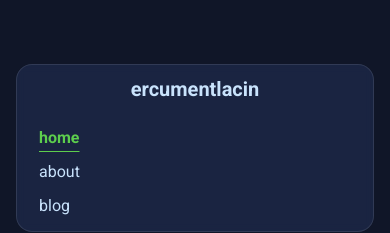
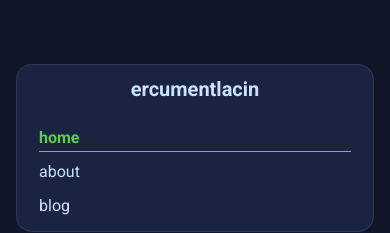
Before and after one commit to ercumentlacin/ercumentlacin.github.io, a Next.js app: page / in a window 390 px wide. Shown: the top 233 px of the page. Built offline with nearby package versions, Linux system fonts and the light colour scheme.

Commit message:
add framer-motion

```diff
--- a/app/about/page.tsx
+++ b/app/about/page.tsx
@@ -1,9 +1,11 @@
+import WithTransition from '@/components/layout/WithTransition';
 import React from 'react';
 import { Balancer } from 'react-wrap-balancer';
 
 export default function AboutPage() {
   return (
-    <article className="prose mx-auto">
+    <WithTransition>
+      <article className="mx-auto prose">
         <h1 className="home-title">
           <Balancer>
             About <span className="text-ghost-500">Me</span>
@@ -15,9 +17,9 @@ export default function AboutPage() {
           </h2>
           <p>
             Hello! I&apos;m Ercüment, a Frontend Developer based in Turkey.
-          I&apos;ve been interested in frontend development since my high school
-          years, and I&apos;ve been professionally involved in this field for
-          the past 4 years.
+            I&apos;ve been interested in frontend development since my high
+            school years, and I&apos;ve been professionally involved in this
+            field for the past 4 years.
           </p>
         </section>
         <section>
@@ -48,8 +50,8 @@ export default function AboutPage() {
             <Balancer>Passion for UI Development</Balancer>
           </h2>
           <p>
-          I thoroughly enjoy working on UI development. Adding new features and
-          seeing them come to life in a live environment brings me joy.
+            I thoroughly enjoy working on UI development. Adding new features
+            and seeing them come to life in a live environment brings me joy.
             Additionally, I strive to continually improve myself in order to
             enhance user experience.
           </p>
@@ -69,9 +71,10 @@ export default function AboutPage() {
             <Balancer>Favorite Frontend Tools and Libraries</Balancer>
           </h2>
           <p>
-          Some of my favorite frontend tools and libraries include TailwindCSS,
-          Zod, Tanstack React Query, and React Toastify. These tools help me
-          make my projects more efficient and visually appealing.
+            Some of my favorite frontend tools and libraries include
+            TailwindCSS, Zod, Tanstack React Query, and React Toastify. These
+            tools help me make my projects more efficient and visually
+            appealing.
           </p>
         </section>
         <section>
@@ -80,10 +83,11 @@ export default function AboutPage() {
           </h2>
           <p>
             My future career goal is to become even more successful and continue
-          my development journey. I aim to learn new things in every project and
-          strive to become a better developer.
+            my development journey. I aim to learn new things in every project
+            and strive to become a better developer.
           </p>
         </section>
       </article>
+    </WithTransition>
   );
 }
--- a/app/blog/[slug]/page.tsx
+++ b/app/blog/[slug]/page.tsx
@@ -1,4 +1,5 @@
 /* eslint-disable react/no-danger */
+import WithTransition from '@/components/layout/WithTransition';
 import { Mdx } from '@/components/mdx';
 import { allBlogs } from 'contentlayer/generated';
 import type { Metadata } from 'next';
@@ -61,7 +62,7 @@ export default async function Blog({ params }: Props) {
   if (!post) notFound();
 
   return (
-    <section className="post-container">
+    <WithTransition className="post-container">
       <script
         type="application/ld+json"
         dangerouslySetInnerHTML={{
@@ -78,6 +79,6 @@ export default async function Blog({ params }: Props) {
         <div className="mx-2 h-[0.2em] bg-ghost-700" />
       </div>
       <Mdx code={post.body.code} />
-    </section>
+    </WithTransition>
   );
 }
--- a/app/blog/page.tsx
+++ b/app/blog/page.tsx
@@ -1,3 +1,4 @@
+import WithTransition from '@/components/layout/WithTransition';
 import { allBlogs } from 'contentlayer/generated';
 import { Metadata } from 'next';
 import Link from 'next/link';
@@ -10,7 +11,7 @@ export const metadata: Metadata = {
 
 export default function BlogPage() {
   return (
-    <section>
+    <WithTransition>
       <h1 className="mb-5 font-serif text-3xl font-bold home-title">
         <Balancer>Blog</Balancer>
       </h1>
@@ -45,6 +46,6 @@ export default function BlogPage() {
             </div>
           </Link>
         ))}
-    </section>
+    </WithTransition>
   );
 }
--- a/app/page.tsx
+++ b/app/page.tsx
@@ -1,9 +1,11 @@
+import WithTransition from '@/components/layout/WithTransition';
 import Image from 'next/image';
 import React from 'react';
 
 export default function HomePage() {
   return (
-    <main className="container mx-auto my-5 max-w-2xl">
+    <WithTransition>
+      <main className="container max-w-2xl mx-auto my-5">
         <h1 className="home-title">Ercüment Laçın</h1>
 
         <p className="my-5">
@@ -17,15 +19,16 @@ export default function HomePage() {
             alt="me"
             width="96"
             height="96"
-          className="aspect-square h-24 w-24 rounded-full object-cover object-top grayscale"
+            className="object-cover object-top w-24 h-24 rounded-full aspect-square grayscale"
           />
           <p>
-          A qualified frontend developer with 6 years experienced with excellent
-          skills in analyzing and modifying existing software, as well as
-          developing, designing, and testing end-user applications that match
-          user needs – all using software programming languages.
+            A qualified frontend developer with 6 years experienced with
+            excellent skills in analyzing and modifying existing software, as
+            well as developing, designing, and testing end-user applications
+            that match user needs – all using software programming languages.
           </p>
         </div>
       </main>
+    </WithTransition>
   );
 }
--- a/components/Navbar/Navbar.tsx
+++ b/components/Navbar/Navbar.tsx
@@ -1,55 +1,61 @@
-"use client";
+'use client';
 
-import clsx from "clsx";
-import Link from "next/link";
-import { usePathname } from "next/navigation";
-import React from "react";
+import clsx from 'clsx';
+import { motion } from 'framer-motion';
+import Link from 'next/link';
+import { usePathname } from 'next/navigation';
 
 const navItems = {
-  "/": {
-    name: "home",
+  '/': {
+    name: 'home',
   },
-  "/about": {
-    name: "about",
+  '/about': {
+    name: 'about',
   },
-  "/blog": {
-    name: "blog",
+  '/blog': {
+    name: 'blog',
   },
 };
 
 export default function Navbar() {
-  let pathname = usePathname() || "/";
-  if (pathname.includes("/blog/")) {
-    pathname = "/blog";
+  let pathname = usePathname() || '/';
+  if (pathname.includes('/blog/')) {
+    pathname = '/blog';
   }
 
   return (
-    <nav className="rounded-box flex flex-col items-center border border-white/10 bg-main-900/30 backdrop-blur-sm sm:flex-row">
+    <nav className="flex flex-col items-center border rounded-box border-white/10 bg-main-900/30 backdrop-blur-sm sm:flex-row">
       <div className="">
         <Link
           href="/"
-          className="pointer flex h-12 select-none items-center px-3 text-xl font-bold transition-colors hover:text-ghost-500"
+          className="flex items-center h-12 px-3 text-xl font-bold transition-colors select-none pointer hover:text-ghost-500"
         >
           ercumentlacin
         </Link>
       </div>
 
-      <div className="flex w-full grow justify-end px-2 py-2 sm:py-0">
-        <ul className="flex w-full flex-col px-1 sm:w-auto sm:flex-row">
+      <div className="flex justify-end w-full px-2 py-2 grow sm:py-0">
+        <ul className="flex flex-col w-full px-1 sm:w-auto sm:flex-row">
           {Object.entries(navItems).map(([path, { name }]) => {
             const isActive = path === pathname;
             return (
-              <li key={path}>
+              <li key={path} className={clsx('px-[10px] py-[5px]')}>
                 <Link
                   href={path}
                   className={clsx(
-                    "transition-color flex w-full align-middle underline-offset-[.5em] duration-300 ease-in-out hover:text-ghost-500 sm:w-auto ",
+                    'transition-color flex w-full align-middle underline-offset-[.5em] duration-300 ease-in-out  sm:w-auto relative',
                     {
-                      "font-bold text-ghost-400 underline": isActive,
-                    }
+                      'font-bold text-ghost-400': isActive,
+                    },
                   )}
                 >
-                  <span className="relative px-[10px] py-[5px]">{name}</span>
+                  <span>{name}</span>
+                  {isActive ? (
+                    <motion.div
+                      className="absolute left-0 right-0 -bottom-[0.14em] h-[0.1em] bg-ghost-400"
+                      layoutId="underline"
+                    />
+                  ) : null}
                 </Link>
               </li>
             );
--- a/components/layout/Layout.tsx
+++ b/components/layout/Layout.tsx
@@ -1,4 +1,5 @@
-import React from 'react';
+'use client';
+
 import Navbar from '../Navbar';
 
 export default function Layout({ children }: { children: React.ReactNode }) {
@@ -7,7 +8,7 @@ export default function Layout({ children }: { children: React.ReactNode }) {
       <header className="sticky top-0 mb-16">
         <Navbar />
       </header>
-      <main className="mt-6 flex min-w-0 flex-auto flex-col px-2 md:mt-0 md:px-0">
+      <main className="flex flex-col flex-auto min-w-0 px-2 mt-6 md:mt-0 md:px-0">
         {children}
       </main>
     </>
--- /dev/null
+++ b/components/layout/WithTransition.tsx
@@ -0,0 +1,27 @@
+'use client';
+
+import { motion } from 'framer-motion';
+
+export default function WithTransition({
+  children,
+  className = '',
+}: {
+  children: React.ReactNode;
+  className?: string;
+}) {
+  return (
+    <motion.section
+      className={className}
+      initial={{ opacity: 0 }}
+      animate={{ opacity: 1 }}
+      exit={{ opacity: 0 }}
+      transition={{
+        type: 'spring',
+        stiffness: 260,
+        damping: 20,
+      }}
+    >
+      {children}
+    </motion.section>
+  );
+}
--- a/package.json
+++ b/package.json
@@ -26,6 +26,7 @@
     "contentlayer": "^0.3.2",
     "daisyui": "^2.51.6",
     "eslint-config-next": "13.4.3",
+    "framer-motion": "^10.12.16",
     "gray-matter": "^4.0.3",
     "next": "13.4.3",
     "next-contentlayer": "^0.3.2",
```
Also changed, not shown: 2 other files (tests, documents, lock files or other folders). Lines whose indentation alone changed are shown as unchanged.
